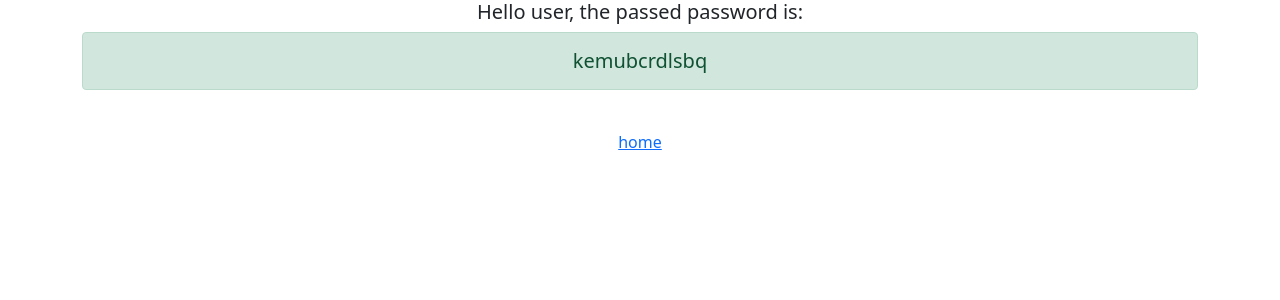
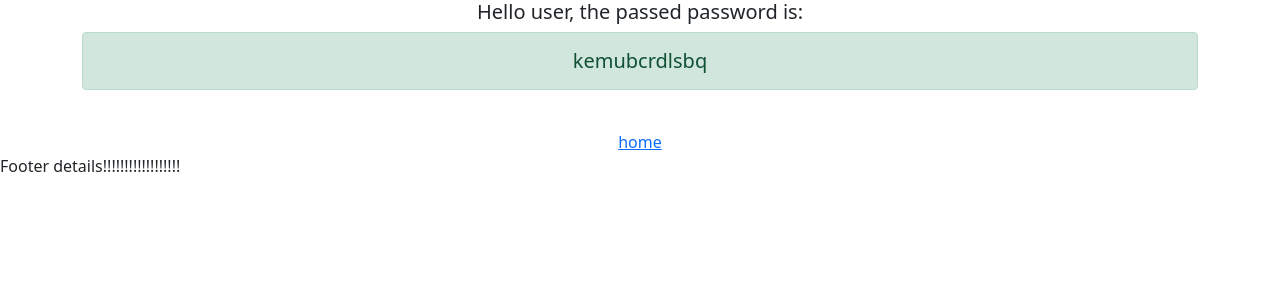
Before and after one commit to yalattas/Python-Practice, a Django app: page /generated-password/ in a window 1280 px wide. Shown: the top 300 px of the page. Run offline with Django 3.2, Linux system fonts and the light colour scheme.

Commit message:
Extending header and footers

```diff
--- a/app/templates/main/footer.html
+++ b/app/templates/main/footer.html
@@ -1,13 +1,10 @@
-{% block header %}
-
-{% endblock %}
-
+{% extends "main/header.html" %}
 {% block content %}
 
 {% endblock %}
 
 {% block footer %}
 <footer>
-Footer details
+Footer details!!!!!!!!!!!!!!!!!!
 </footer>
 {% endblock %}
--- a/app/templates/main/header.html
+++ b/app/templates/main/header.html
@@ -1,5 +1,3 @@
-
-
 <!DOCTYPE html>
 <head>
     <link crossorigin="anonymous" href="https://cdn.jsdelivr.net/npm/bootstrap@5.0.0-beta3/dist/css/bootstrap.min.css" integrity="sha384-eOJMYsd53ii+scO/bJGFsiCZc+5NDVN2yr8+0RDqr0Ql0h+rP48ckxlpbzKgwra6" rel="stylesheet">
@@ -10,3 +8,7 @@
 {% block content %}
 
 {% endblock %}
+
+{% block footer %}
+
+{% endblock %}
--- a/app/templates/subpages/index.html
+++ b/app/templates/subpages/index.html
@@ -1,5 +1,6 @@
 
-{% extends "main/header.html" %}
+{% extends "main/footer.html" %}
+
 {% block content %}
 <body>
 <div class="container text-center">
--- a/app/templates/subpages/pass.html
+++ b/app/templates/subpages/pass.html
@@ -1,5 +1,5 @@
 
-{% extends "main/header.html" %}
+{% extends "main/footer.html" %}
 
 {% block content %}
 <body>
```
Also changed, not shown: app/templates/main/base.html (added, +9 -0 lines).
